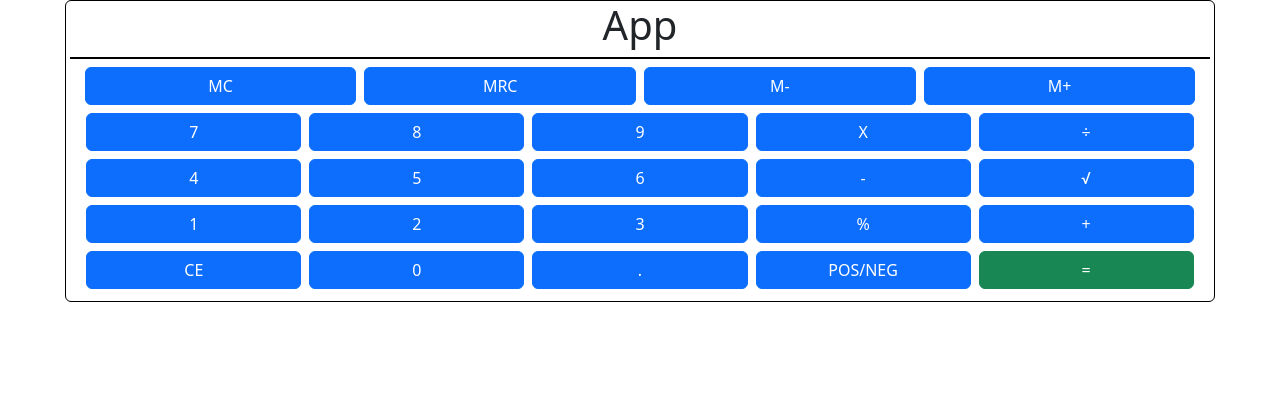
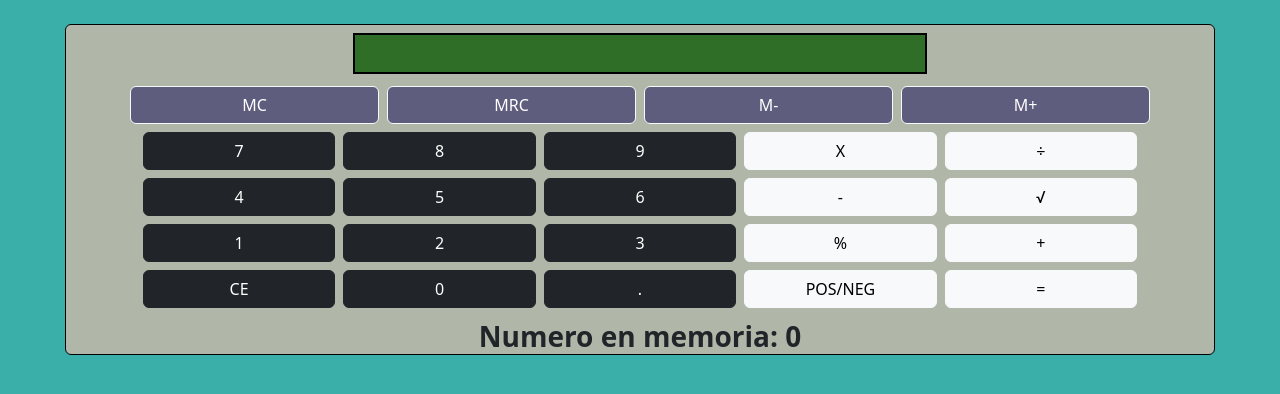
Before and after one commit to Valentin332/calculadora-simple, a React (Vite) app: page / in a window 1280 px wide. Both pictures are taken after a click on the button "M+". Shown: the top 394 px of the page. Built offline with nearby package versions, Linux system fonts and the light colour scheme.

Commit message:
Sixth Commit. Calc 1.0 hecha

```diff
--- a/src/App.jsx
+++ b/src/App.jsx
@@ -13,7 +13,9 @@ const valoresBotones = [
 "1","2","3","%","+",
 "CE","0",".","POS/NEG","="
 ];
-console.log(memoria)
+const pantallaAntesDisplay = {
+display: num1 !== "" ? "block" : "none",
+}
 
 const calcBotones = valoresBotones.map((valor,index) => <Boton
 key={index}
@@ -27,6 +29,7 @@ handleMemoRest = {restarMemo}
 handleMemoCall = {llamarMemoria}
 handleMemoClear = {limpiarMemoria}
 valor={valor}
+estiloOP= {/[0-9]|CE|\./.test(valor) ? false : true}
 />);
 
 //Calculator functionalities
@@ -182,12 +185,12 @@ function limpiarMemoria(){ setMemo("") };
 
 
 return(
-<div className="calculadora--main">
-   <h1>App</h1>
-   <h3 className="calculadora--pantalla--antes"></h3>
-   <h3 className="calculadora--pantalla"></h3>
+<div className="calculadora--main mt-4">
+   <h3 style={pantallaAntesDisplay} className="calculadora--pantalla--antes"></h3>
+   <h3 className="calculadora--pantalla mt-2"></h3>
    <div className="calculadora--body container p-1 m-1">
       {calcBotones}
    </div>
+  {memoria !== "" && <h3 className="calculadora--memoria-output">Numero en memoria: {memoria}</h3>}
 </div>
 )}
--- a/src/components/Boton.jsx
+++ b/src/components/Boton.jsx
@@ -18,7 +18,7 @@ export default function Boton(props){
     return(
         <button onClick={handleClick} type="button"
         value={props.valor}
-        className= { props.valor === "=" ? "btn boton btn-success mx-1 my-1" : "btn boton btn-primary mx-1 my-1" }>
+        className= { props.estiloOP ? "btn boton btn-light mx-1 my-1" : "btn boton btn-dark mx-1 my-1" }>
         {props.valor}
         </button>
         )
--- a/src/styles.css
+++ b/src/styles.css
@@ -1,3 +1,11 @@
+*{
+    box-sizing: border-box;
+}
+
+body {
+    background: #3AAFA9 !important;
+}
+
 .calculadora--main{
     min-width: 200px;
     min-height: 200px;
@@ -7,19 +15,44 @@
     border-radius: 6px;
     margin:auto;
     text-align: center;
-}
-.calculadora--body{
-    border-top: 2px solid black;
+    background-color: #b0b7a9;
 }
 
+.calculadora--pantalla{
+    border: 2px solid black;
+    background-color: hsla(114, 60%, 25%, 0.9);
+    font-weight: bold;
+    font-size: 2em;
+    min-width: 50%;
+    max-width: 50%;
+    min-height: 41px;
+    margin: auto;
+}
+.calculadora--pantalla--antes{
+border: 1px solid black;
+background-color: hsla(114, 60%, 25%, 0.9);
+font-weight: bold;
+width: fit-content;
+margin: auto;
+margin-bottom: 5px;
+padding-left: 5px;
+padding-right: 5px;
+padding-top: 2px;
+padding-bottom: 2px;
+}
+
+
 .boton{
-    width: 19%;
+    width: 17%;
 }
 .boton:nth-of-type(1), .boton:nth-of-type(2), .boton:nth-of-type(3), .boton:nth-of-type(4){
-    width: 24%
+    width: 22%;
+    background-color: hsla(244, 15%, 43%, 1) !important;
+    color: white !important;
 }
 
-.calculadora--pantalla--antes{
- color: red;
-
+.calculadora--memoria-output{
+ font-weight: bold;
+ width: fit-content;
+ margin: auto;
 }
```
Also changed, not shown: Guide.txt.
